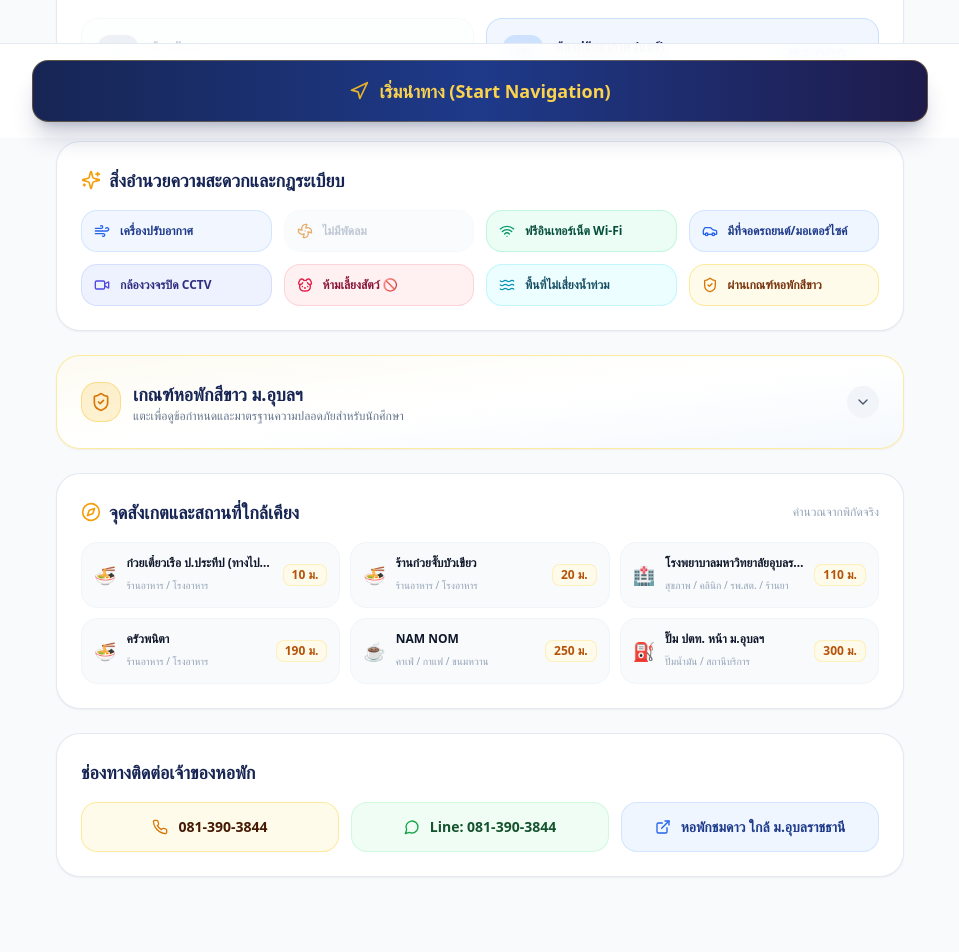
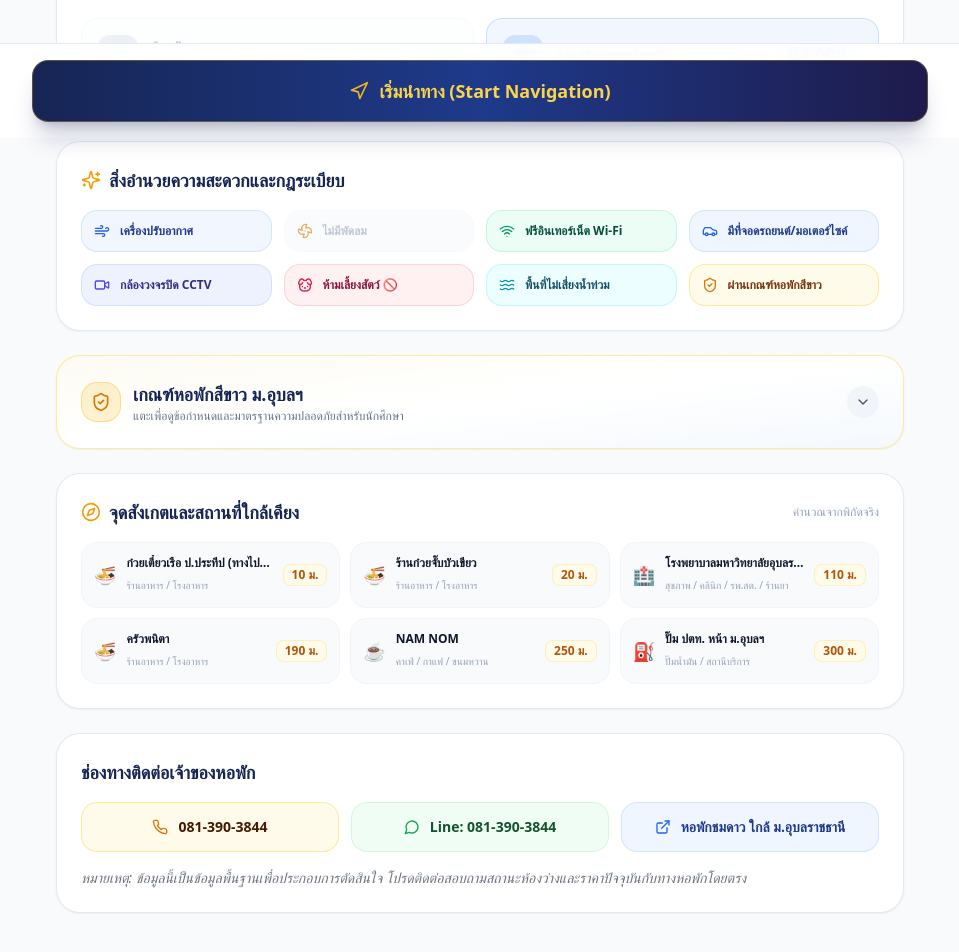
Before and after one commit to wuttipongtcn7716-lang/Ubon-Dorm-Finder, a Next.js app: page /dorm/1 in a window 1280 px wide. Shown: the part 662-1614 px from the top of the page, without its empty margins (160-1119 px from the left). Built offline with nearby package versions, Linux system fonts and the light colour scheme.

Commit message:
fix: remove availability status and add disclaimer on detail page (H-01)

```diff
--- a/src/components/DormProfileView.tsx
+++ b/src/components/DormProfileView.tsx
@@ -188,9 +188,9 @@ export default function DormProfileView({ dorm }: DormProfileViewProps) {
                 </div>
                 <div>
                   <h4 className="font-bold text-sm">ห้องพัดลม</h4>
-                  <p className="text-xs text-slate-500">
-                    {fanPrice !== null ? 'มีห้องว่างพร้อมอยู่' : 'ไม่มีห้องประเภทนี้'}
-                  </p>
+                  {fanPrice === null && (
+                    <p className="text-xs text-slate-400">ไม่มีห้องประเภทนี้</p>
+                  )}
                 </div>
               </div>
               <div className="text-right">
@@ -217,9 +217,9 @@ export default function DormProfileView({ dorm }: DormProfileViewProps) {
                 </div>
                 <div>
                   <h4 className="font-bold text-sm">ห้องปรับอากาศ (แอร์)</h4>
-                  <p className="text-xs text-slate-500">
-                    {airPrice !== null ? 'มีห้องว่างพร้อมอยู่' : 'ไม่มีห้องประเภทนี้'}
-                  </p>
+                  {airPrice === null && (
+                    <p className="text-xs text-slate-400">ไม่มีห้องประเภทนี้</p>
+                  )}
                 </div>
               </div>
               <div className="text-right">
@@ -468,6 +468,10 @@ export default function DormProfileView({ dorm }: DormProfileViewProps) {
               </div>
             )}
           </div>
+
+          <p className="text-sm text-gray-500 italic mt-2">
+            หมายเหตุ: ข้อมูลนี้เป็นข้อมูลพื้นฐานเพื่อประกอบการตัดสินใจ โปรดติดต่อสอบถามสถานะห้องว่างและราคาปัจจุบันกับทางหอพักโดยตรง
+          </p>
         </div>
       </main>
 
```
